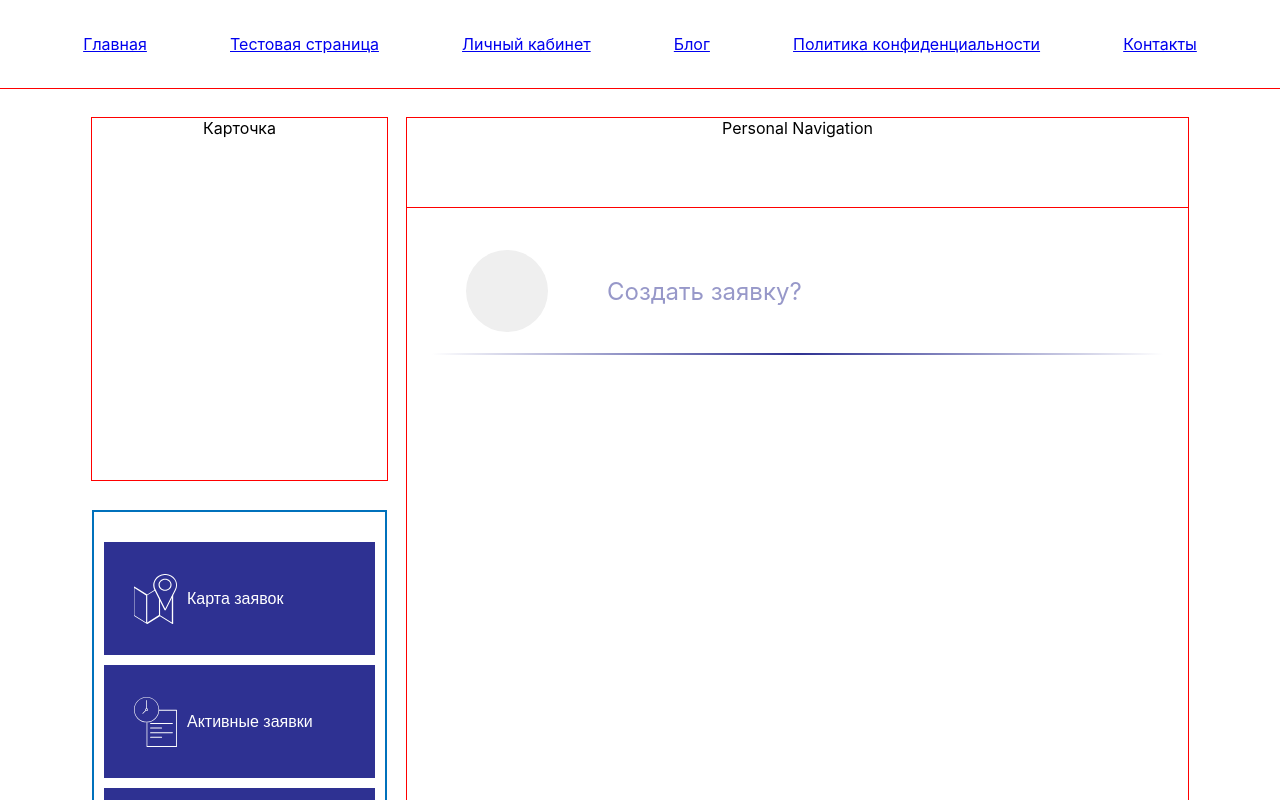
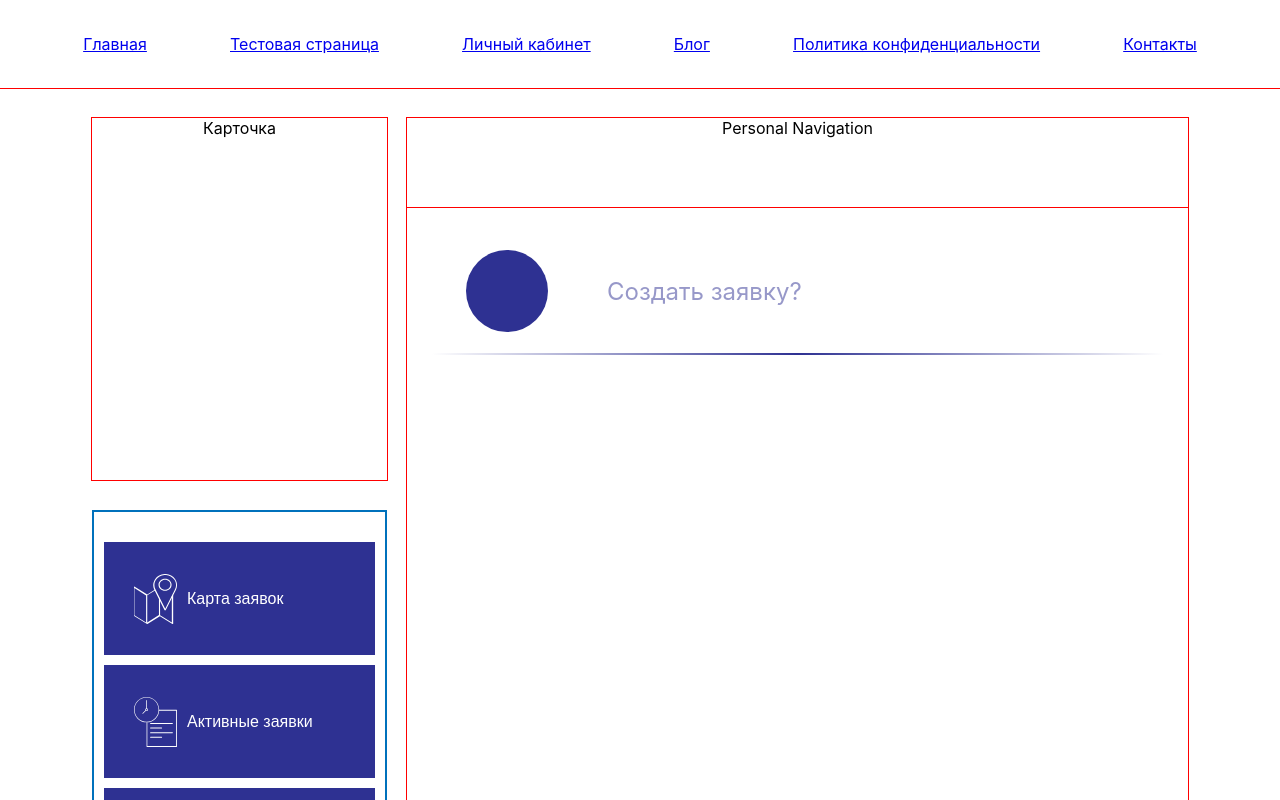
Before and after one commit to vartuom/i-am-helping, a React (Create React App) app: page /personal in a window 1280 px wide. Shown: the top 800 px of the page. Built offline with nearby package versions, Linux system fonts and the light colour scheme.

Commit message:
hotfix/New

```diff
--- a/src/components/new-application/NewApplication.tsx
+++ b/src/components/new-application/NewApplication.tsx
@@ -10,7 +10,7 @@ export default function NewApplication() {
       {
         applications.length > 0 ?
         <div className='makeApplication'>
-          <Button variant="icon" size="large" color="dark" type="button" />
+          <Button variant="icon" size="large" theme="dark" type="button" />
           <p className='text text_unActive'>Cоздать заявку?</p>
           <div className='bottom' />
         </div> :
@@ -21,7 +21,7 @@ export default function NewApplication() {
           </div>
           <div className='bottomWrapper'>
             <p className='text text_active'>Хотите создать заявку?</p>
-            <Button variant="icon" size="large" color="dark" type="button" />
+            <Button variant="icon" size="large" theme="dark" type="button" />
             <div className='arrow' />
           </div>
         </div>
```
